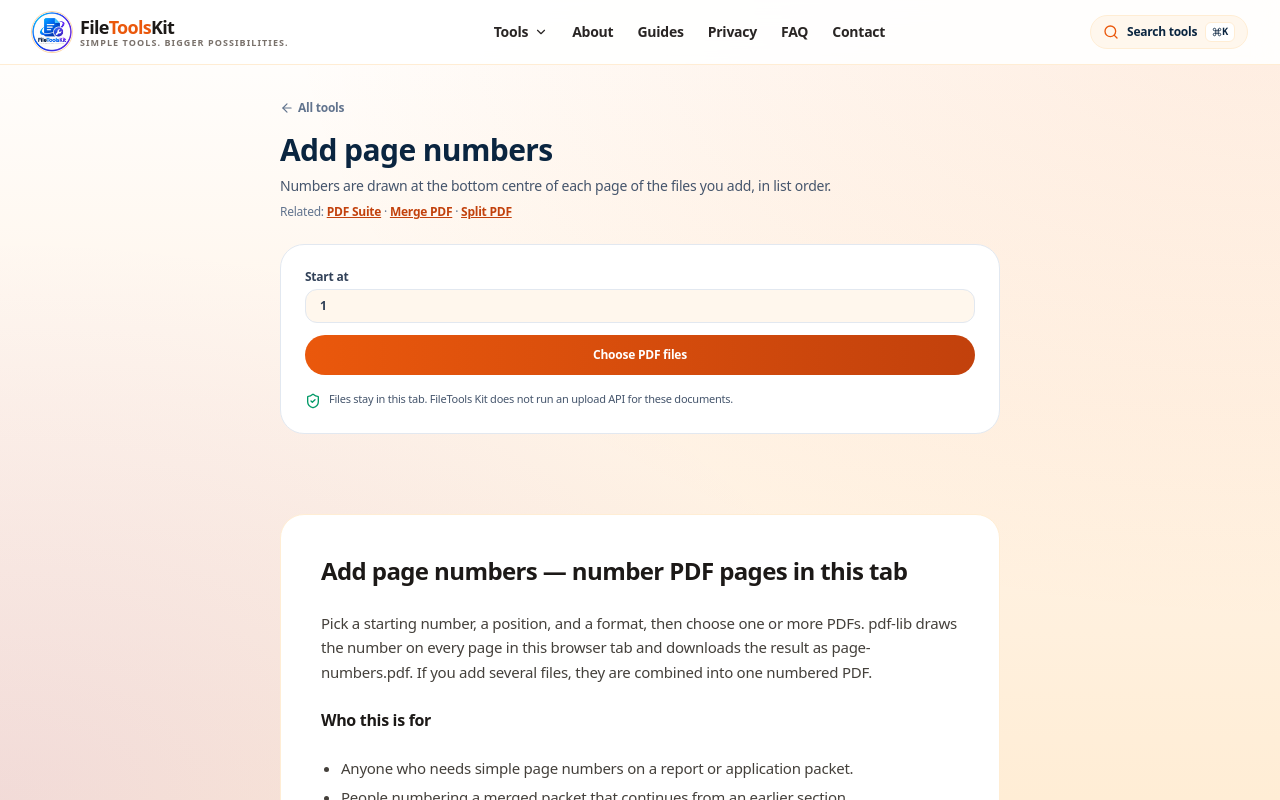
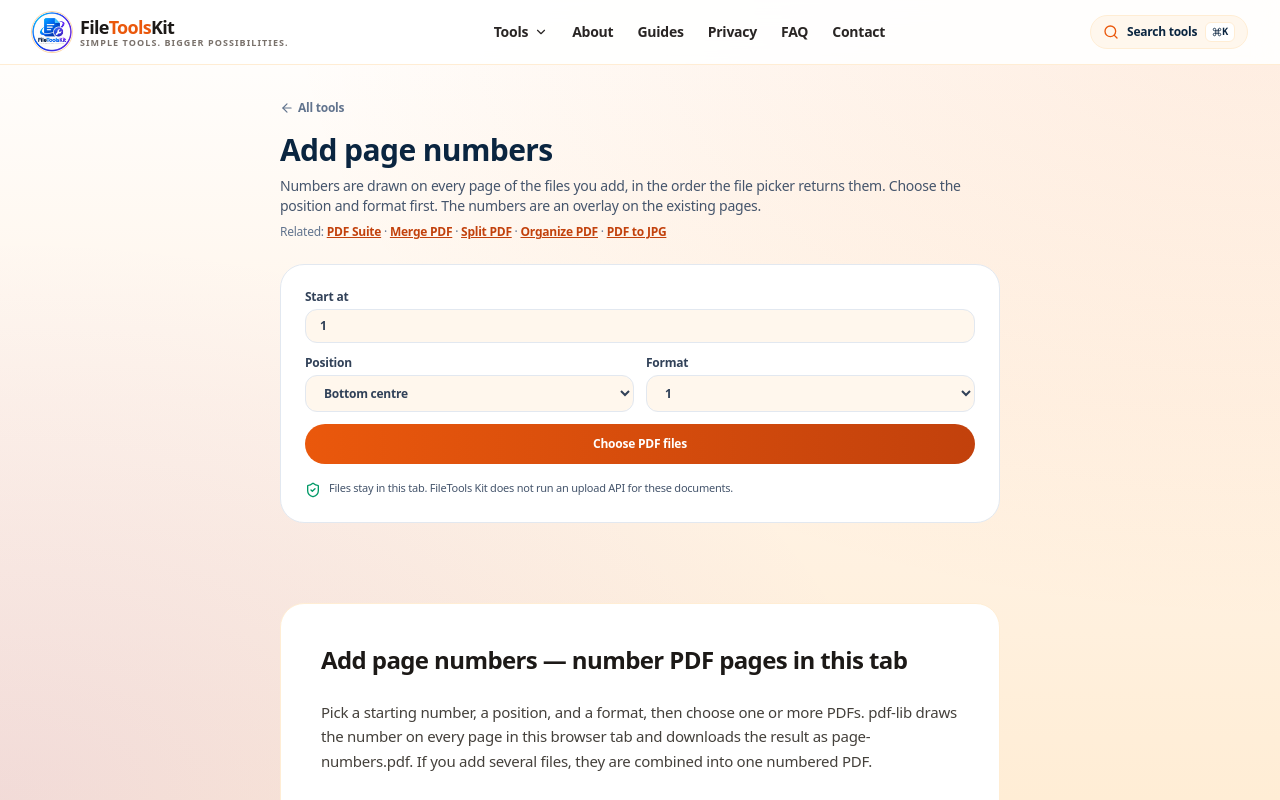
Before and after one commit to Sourendas/OmniCraft-Studio, a React (Vite) app: page /page-numbers in a window 1280 px wide. Shown: the top 800 px of the page. Built offline with nearby package versions, Linux system fonts and the light colour scheme.

Commit message:
feat(page-numbers): position and format options; fix: copy FileList before clearing input (jpg-to-pdf, page-numbers)

```diff
--- a/src/pages/tools/InTabPdfJobs.tsx
+++ b/src/pages/tools/InTabPdfJobs.tsx
@@ -5,6 +5,26 @@ import { ArrowLeft, ShieldCheck } from 'lucide-react';
 import { Link } from 'react-router-dom';
 
 type Job = 'compress' | 'jpg' | 'numbers';
+type NumberPosition = 'bottom-center' | 'bottom-right' | 'top-center';
+type NumberFormat = 'n' | 'n-of-total' | 'page-n-of-total';
+
+const POSITIONS: { id: NumberPosition; label: string }[] = [
+  { id: 'bottom-center', label: 'Bottom centre' },
+  { id: 'bottom-right', label: 'Bottom right' },
+  { id: 'top-center', label: 'Top centre' },
+];
+
+const FORMATS: { id: NumberFormat; label: string }[] = [
+  { id: 'n', label: '1' },
+  { id: 'n-of-total', label: '1 / N' },
+  { id: 'page-n-of-total', label: 'Page 1 of N' },
+];
+
+function formatNumber(format: NumberFormat, n: number, last: number): string {
+  if (format === 'n-of-total') return `${n} / ${last}`;
+  if (format === 'page-n-of-total') return `Page ${n} of ${last}`;
+  return String(n);
+}
 
 const TITLES: Record<Job, { h1: string; lead: string }> = {
   compress: {
@@ -17,7 +37,7 @@ const TITLES: Record<Job, { h1: string; lead: string }> = {
   },
   numbers: {
     h1: 'Add page numbers',
-    lead: 'Numbers are drawn at the bottom centre of each page of the files you add, in list order.',
+    lead: 'Numbers are drawn on every page of the files you add, in the order the file picker returns them. Choose the position and format first. The numbers are an overlay on the existing pages.',
   },
 };
 
@@ -25,6 +45,8 @@ export const InTabPdfJobs: React.FC<{ job: Job }> = ({ job }) => {
   const [status, setStatus] = useState<string | null>(null);
   const [busy, setBusy] = useState(false);
   const [startAt, setStartAt] = useState(1);
+  const [position, setPosition] = useState<NumberPosition>('bottom-center');
+  const [numberFormat, setNumberFormat] = useState<NumberFormat>('n');
   const copy = TITLES[job];
 
   const onCompress = async (e: React.ChangeEvent<HTMLInputElement>) => {
@@ -50,14 +72,15 @@ export const InTabPdfJobs: React.FC<{ job: Job }> = ({ job }) => {
   };
 
   const onImages = async (e: React.ChangeEvent<HTMLInputElement>) => {
-    const list = e.target.files;
+    // Copy the files before clearing the input: clearing it empties the live FileList.
+    const list = e.target.files ? Array.from(e.target.files as ArrayLike<File>) : [];
     e.target.value = '';
-    if (!list || list.length === 0) return;
+    if (list.length === 0) return;
     setBusy(true);
     setStatus('Building PDF from images...');
     try {
       const pdf = await PDFDocument.create();
-      for (const file of Array.from(list)) {
+      for (const file of list) {
         const bytes = new Uint8Array(await file.arrayBuffer());
         const png = file.type === 'image/png' || file.name.toLowerCase().endsWith('.png');
         const image = png ? await pdf.embedPng(bytes) : await pdf.embedJpg(bytes);
@@ -75,28 +98,40 @@ export const InTabPdfJobs: React.FC<{ job: Job }> = ({ job }) => {
   };
 
   const onNumbers = async (e: React.ChangeEvent<HTMLInputElement>) => {
-    const list = e.target.files;
+    // Copy the files before clearing the input: clearing it empties the live FileList.
+    const list = e.target.files ? Array.from(e.target.files as ArrayLike<File>) : [];
     e.target.value = '';
-    if (!list || list.length === 0) return;
+    if (list.length === 0) return;
     setBusy(true);
     setStatus('Adding page numbers...');
     try {
       const out = await PDFDocument.create();
       const font = await out.embedFont(StandardFonts.Helvetica);
+      const size = 10;
+      const margin = 18;
+      const docs: PDFDocument[] = [];
+      for (const file of list) {
+        docs.push(await PDFDocument.load(await file.arrayBuffer()));
+      }
+      const total = docs.reduce((sum, doc) => sum + doc.getPageCount(), 0);
+      const last = startAt + total - 1;
       let n = startAt;
-      for (const file of Array.from(list)) {
-        const doc = await PDFDocument.load(await file.arrayBuffer());
+      for (const doc of docs) {
         const pages = await out.copyPages(doc, doc.getPageIndices());
         pages.forEach((page) => {
-          const { width } = page.getSize();
-          page.drawText(String(n), { x: width / 2 - 4, y: 18, size: 10, font, color: rgb(0.2, 0.2, 0.2) });
+          const { width, height } = page.getSize();
+          const label = formatNumber(numberFormat, n, last);
+          const textWidth = font.widthOfTextAtSize(label, size);
+          const x = position === 'bottom-right' ? width - margin - textWidth : (width - textWidth) / 2;
+          const y = position === 'top-center' ? height - margin - size : margin;
+          page.drawText(label, { x, y, size, font, color: rgb(0.2, 0.2, 0.2) });
           out.addPage(page);
           n += 1;
         });
       }
       const bytes = await out.save();
       downloadBlob(new Blob([bytes.buffer as ArrayBuffer], { type: 'application/pdf' }), 'page-numbers.pdf');
-      setStatus('Page numbers added.');
+      setStatus(`Numbered ${total} page(s), ${formatNumber(numberFormat, startAt, last)} to ${formatNumber(numberFormat, last, last)}.`);
     } catch {
       setStatus('Could not add page numbers. Encrypted PDFs often fail.');
     } finally {
@@ -117,6 +152,10 @@ export const InTabPdfJobs: React.FC<{ job: Job }> = ({ job }) => {
         <Link className="text-[#C2410C] font-bold underline" to="/merge-pdf">Merge PDF</Link>
         {' · '}
         <Link className="text-[#C2410C] font-bold underline" to="/split-pdf">Split PDF</Link>
+        {' · '}
+        <Link className="text-[#C2410C] font-bold underline" to="/organize-pdf">Organize PDF</Link>
+        {' · '}
+        <Link className="text-[#C2410C] font-bold underline" to="/pdf-to-jpg">PDF to JPG</Link>
       </p>
       {status && (
         <div className="mt-4 p-3.5 rounded-2xl bg-[#FFEDD5] border border-[#FDBA74] text-xs text-[#C2410C] font-bold">{status}</div>
@@ -144,6 +183,24 @@ export const InTabPdfJobs: React.FC<{ job: Job }> = ({ job }) => {
               Start at
               <input type="number" min={1} value={startAt} onChange={(e) => setStartAt(parseInt(e.target.value, 10) || 1)} className="mt-1 w-full px-3.5 py-2 rounded-xl bg-[#FFF7ED] border border-slate-200" />
             </label>
+            <div className="grid grid-cols-1 sm:grid-cols-2 gap-3">
+              <label className="block text-xs font-bold text-slate-700">
+                Position
+                <select value={position} onChange={(e) => setPosition(e.target.value as NumberPosition)} className="mt-1 w-full px-3.5 py-2 rounded-xl bg-[#FFF7ED] border border-slate-200">
+                  {POSITIONS.map((p) => (
+                    <option key={p.id} value={p.id}>{p.label}</option>
+                  ))}
+                </select>
+              </label>
+              <label className="block text-xs font-bold text-slate-700">
+                Format
+                <select value={numberFormat} onChange={(e) => setNumberFormat(e.target.value as NumberFormat)} className="mt-1 w-full px-3.5 py-2 rounded-xl bg-[#FFF7ED] border border-slate-200">
+                  {FORMATS.map((f) => (
+                    <option key={f.id} value={f.id}>{f.label}</option>
+                  ))}
+                </select>
+              </label>
+            </div>
             <label className="block cursor-pointer">
               <span className="flex items-center justify-center w-full py-3 rounded-full bg-gradient-to-r from-[#EA580C] to-[#C2410C] text-white text-xs font-black">
                 {busy ? 'Working...' : 'Choose PDF files'}
```
